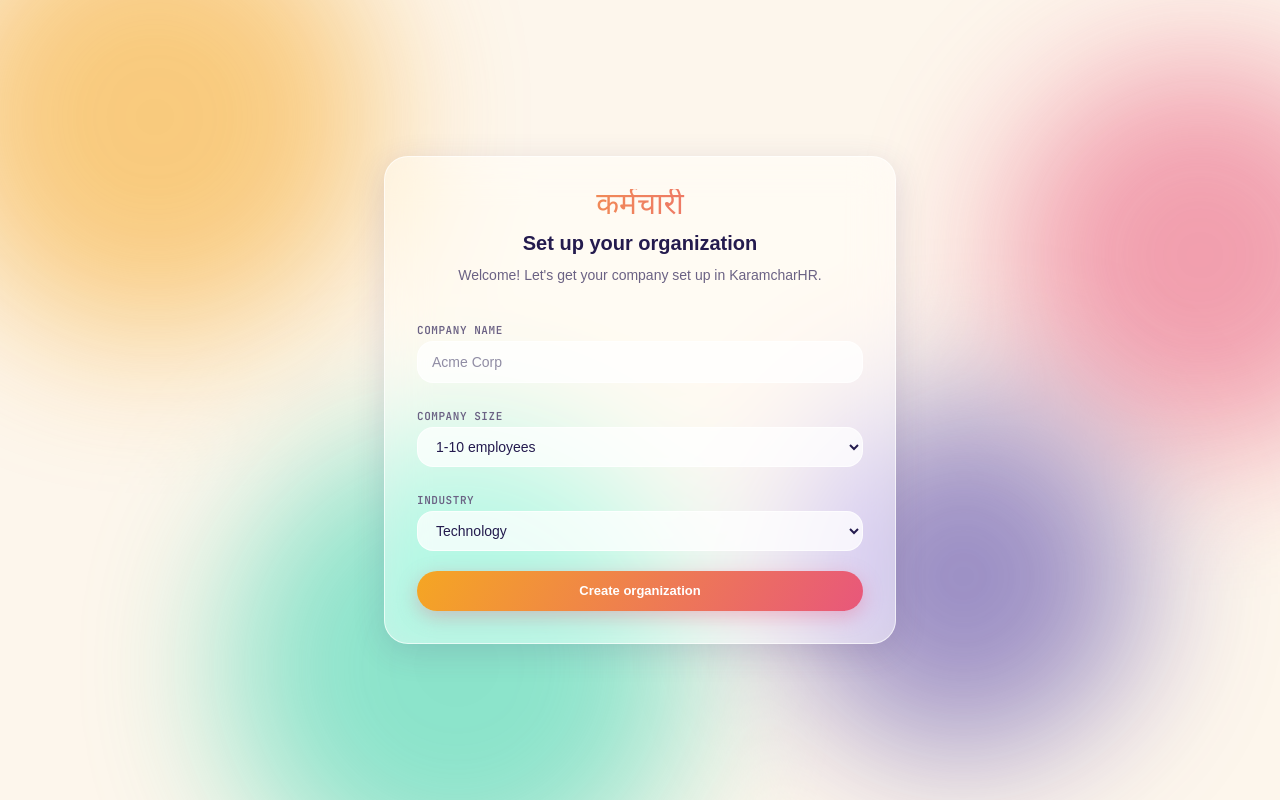
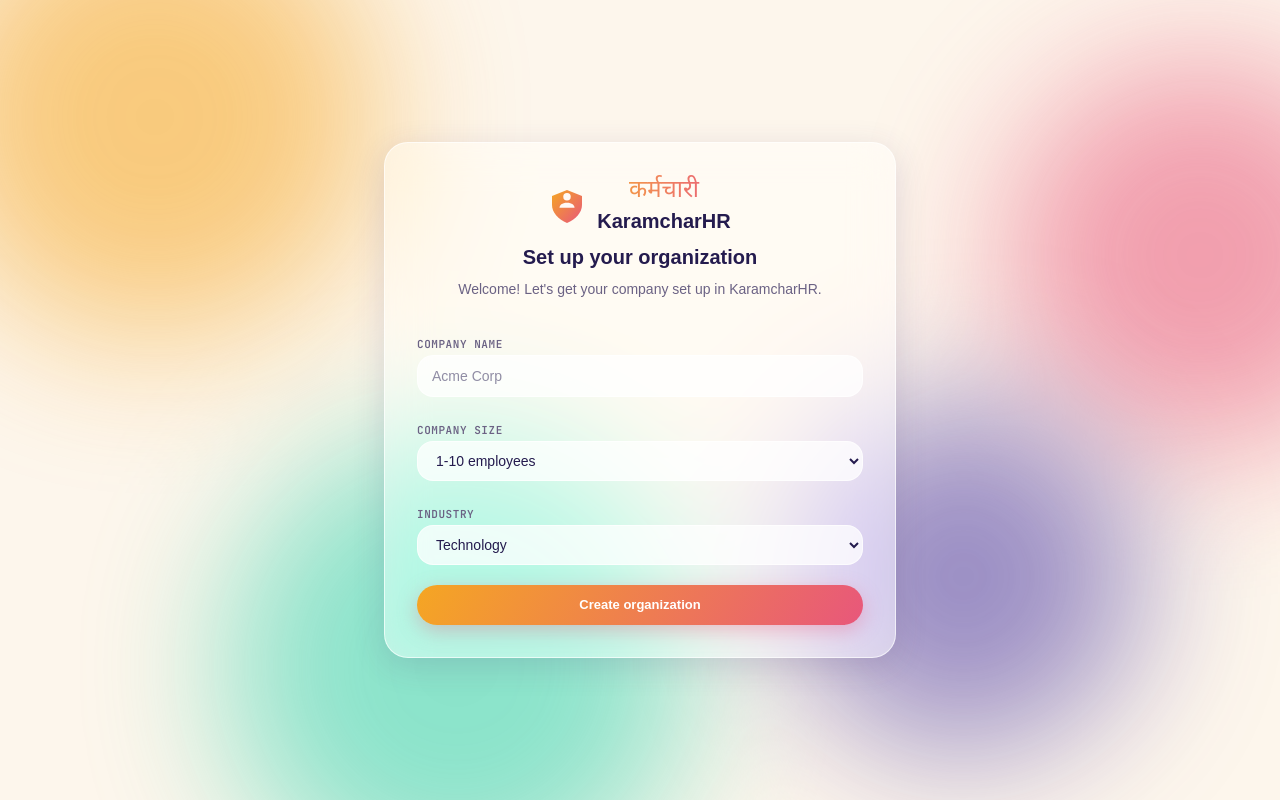
Before and after one commit to vilisipsum/KaramcharHR-Frontend, a Next.js app: page /onboarding in a window 1280 px wide. Built offline with nearby package versions, Linux system fonts and the light colour scheme; a web font is replaced by a local one.

Commit message:
feat: brand logo system (shield+person icon, horizontal wordmark, favicon) + email verification callback + NEXT_PUBLIC_APP_URL

```diff
--- a/src/app/auth/actions.ts
+++ b/src/app/auth/actions.ts
@@ -42,6 +42,7 @@
     password,
     options: {
       data: { full_name: email.split('@')[0], company_name: company, role: 'org_admin' },
+      emailRedirectTo: `${process.env.NEXT_PUBLIC_APP_URL}/auth/callback`,
     },
   })
 
--- /dev/null
+++ b/src/app/auth/callback/route.ts
@@ -0,0 +1,31 @@
+import { NextRequest, NextResponse } from 'next/server'
+import { createServerClient } from '@supabase/ssr'
+
+export async function GET(req: NextRequest) {
+  const { searchParams, origin } = new URL(req.url)
+  const code = searchParams.get('code')
+  const next = searchParams.get('next') ?? '/onboarding'
+
+  if (code) {
+    const supabase = createServerClient(
+      process.env.NEXT_PUBLIC_SUPABASE_URL!,
+      process.env.NEXT_PUBLIC_SUPABASE_PUBLISHABLE_KEY!,
+      {
+        cookies: {
+          getAll() { return req.cookies.getAll() },
+          setAll(cookiesToSet) {
+            cookiesToSet.forEach(({ name, value, options }) =>
+              req.cookies.set(name, value)
+            )
+          },
+        },
+      }
+    )
+    await supabase.auth.exchangeCodeForSession(code)
+  }
+
+  const url = req.nextUrl.clone()
+  url.pathname = next
+  url.search = ''
+  return NextResponse.redirect(url)
+}
--- a/src/app/auth/layout.tsx
+++ b/src/app/auth/layout.tsx
@@ -1,13 +1,13 @@
 import { BackgroundBlobs } from '@/components/layout/BackgroundBlobs'
+import { LogoHorizontal } from '@/components/brand/LogoHorizontal'
 
 export default function AuthLayout({ children }: { children: React.ReactNode }) {
   return (
     <div className="relative min-h-screen flex items-center justify-center">
       <BackgroundBlobs />
       <div className="relative z-10 glass p-8 w-full max-w-md">
-        <div className="text-center mb-8">
-          <div className="font-deva text-3xl bg-gradient-to-r from-marigold to-rose bg-clip-text text-transparent">कर्मचारी</div>
-          <div className="font-display font-semibold text-xl">KaramcharHR</div>
+        <div className="text-center mb-8 flex justify-center">
+          <LogoHorizontal size="md" showTagline={false} />
         </div>
         {children}
       </div>
--- a/src/app/layout.tsx
+++ b/src/app/layout.tsx
@@ -5,6 +5,7 @@
 export const metadata: Metadata = {
   title: 'KaramcharHR — Employee-first HRMS for India',
   description: 'Glassmorphic HRMS system for the Indian market',
+  icons: { icon: '/icon.svg' },
 }
 
 export default function RootLayout({ children }: { children: React.ReactNode }) {
--- a/src/app/onboarding/page.tsx
+++ b/src/app/onboarding/page.tsx
@@ -3,6 +3,7 @@
 import { useActionState } from 'react'
 import { setupOrganization } from '../auth/actions'
 import { BackgroundBlobs } from '@/components/layout/BackgroundBlobs'
+import { LogoHorizontal } from '@/components/brand/LogoHorizontal'
 
 export default function OnboardingPage() {
   const [state, formAction, pending] = useActionState(setupOrganization, null)
@@ -12,7 +13,9 @@
       <BackgroundBlobs />
       <div className="relative z-10 glass p-8 w-full max-w-lg">
         <div className="text-center mb-8">
-          <div className="font-deva text-3xl bg-gradient-to-r from-marigold to-rose bg-clip-text text-transparent">कर्मचारी</div>
+          <div className="flex justify-center mb-2">
+            <LogoHorizontal size="md" showTagline={false} />
+          </div>
           <div className="font-display font-semibold text-xl mt-1">Set up your organization</div>
           <p className="text-sm text-muted-foreground mt-2">Welcome! Let&apos;s get your company set up in KaramcharHR.</p>
         </div>
--- /dev/null
+++ b/src/components/brand/LogoHorizontal.tsx
@@ -0,0 +1,32 @@
+import { LogoMark } from './LogoMark'
+
+export function LogoHorizontal({ size = 'md', showTagline = true, className = '' }: {
+  size?: 'sm' | 'md' | 'lg'
+  showTagline?: boolean
+  className?: string
+}) {
+  const dimensions = { sm: 28, md: 36, lg: 48 }
+  const pix = dimensions[size]
+  const textSize = { sm: 'text-sm', md: 'text-xl', lg: 'text-2xl' }[size]
+  const devaSize = { sm: 'text-base', md: 'text-2xl', lg: 'text-3xl' }[size]
+  const gap = { sm: 'gap-2', md: 'gap-3', lg: 'gap-4' }[size]
+
+  return (
+    <div className={`flex items-center ${gap} ${className}`}>
+      <LogoMark size={pix} />
+      <div className="flex flex-col leading-tight">
+        <span className={`${devaSize} font-deva bg-gradient-to-r from-marigold to-rose bg-clip-text text-transparent`}>
+          कर्मचारी
+        </span>
+        <span className={`${textSize} font-display font-semibold text-foreground`}>
+          KaramcharHR
+        </span>
+        {showTagline && size !== 'sm' && (
+          <span className="text-[10px] font-mono text-muted-foreground tracking-wider uppercase">
+            Employee-first HRMS for India
+          </span>
+        )}
+      </div>
+    </div>
+  )
+}
--- /dev/null
+++ b/src/components/brand/LogoMark.tsx
@@ -0,0 +1,29 @@
+export function LogoMark({ size = 48, className = '' }: { size?: number; className?: string }) {
+  return (
+    <svg
+      width={size}
+      height={size}
+      viewBox="0 0 48 48"
+      fill="none"
+      xmlns="http://www.w3.org/2000/svg"
+      className={className}
+      role="img"
+      aria-label="KaramcharHR logo"
+    >
+      <defs>
+        <linearGradient id="brand-grad" x1="0" y1="0" x2="1" y2="1">
+          <stop offset="0%" stopColor="#F5A623" />
+          <stop offset="100%" stopColor="#E8577B" />
+        </linearGradient>
+      </defs>
+      <path
+        d="M24 4L4 12v12c0 10 8.5 19.5 20 24 11.5-4.5 20-14 20-24V12L24 4z"
+        fill="url(#brand-grad)"
+      />
+      <g fill="white" fillOpacity="0.95">
+        <path d="M24 18a5 5 0 1 0 0-10 5 5 0 0 0 0 10z" />
+        <path d="M24 21c-6.7 0-10 3.3-10 6.7h20c0-3.4-3.3-6.7-10-6.7z" />
+      </g>
+    </svg>
+  )
+}
--- a/src/components/layout/Sidebar.tsx
+++ b/src/components/layout/Sidebar.tsx
@@ -4,8 +4,8 @@
 import { usePathname } from 'next/navigation'
 import { usePermissions } from '@/hooks/usePermissions'
 import { RoleGate } from '@/components/ui/PermissionGate'
+import { LogoHorizontal } from '@/components/brand/LogoHorizontal'
 import type { Permission } from '@/lib/permissions'
-import { Logo } from '@/components/ui/Logo'
 
 const navItems: Array<{ label: string; href: string; icon: string; permission?: Permission }> = [
   { label: 'Dashboard', href: '/', icon: '◉' },
@@ -32,9 +32,8 @@
 
   return (
     <aside className="glass p-5 flex flex-col gap-2 h-full min-w-[200px]">
-      <div className="font-display font-semibold mb-6 flex items-center gap-2 text-lg">
-        <Logo className="w-8 h-8" />
-        KaramcharHR
+      <div className="mb-6">
+        <LogoHorizontal size="sm" showTagline={false} />
       </div>
       {navItems.map((item) => {
         if (item.permission && !can(item.permission)) return null
```
Also changed, not shown: src/app/icon.svg (added).
